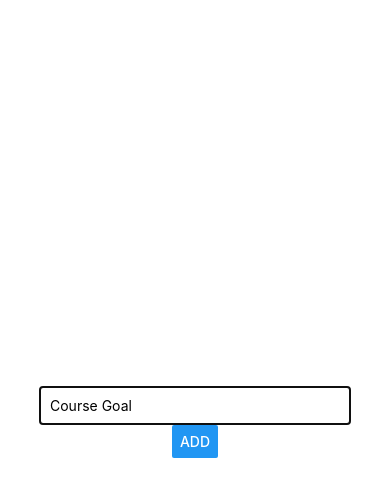
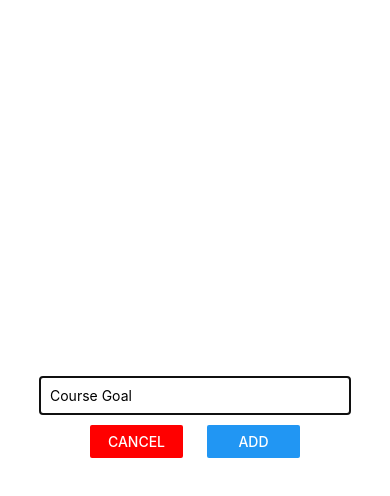
Before and after one commit to calvincurry22/React-native-goalSetter, a React Native app: screen / in a window 390 px wide. Both pictures are taken after a click on the button "ADD NEW GOAL". Shown: the top 496 px of the page. Built offline with nearby package versions, Linux system fonts and the light colour scheme.

Commit message:
Added functionality for cancel button to toggle modal and add button to render goals

```diff
--- a/App.js
+++ b/App.js
@@ -29,6 +29,7 @@ export default function App() {
       <GoalInput
         addGoalHandler={addGoalHandler}
         isAddMode={isAddMode}
+        toggleModal={toggleModal}
       />
       <FlatList
         keyExtractor={(item, index) => item.id}
--- a/components/GoalInput.js
+++ b/components/GoalInput.js
@@ -2,10 +2,19 @@ import React, { useState } from 'react';
 import { Button, Modal, StyleSheet, TextInput, View } from 'react-native';
 
 
-export default ({ addGoalHandler, isAddMode }) => {
+export default ({ addGoalHandler, isAddMode, toggleModal }) => {
     const [enteredGoal, setEnteredGoal] = useState('')
     const goalInputHandler = (enteredText) => setEnteredGoal(enteredText)
 
+    const addGoal = () => {
+        addGoalHandler(enteredGoal);
+        setEnteredGoal('');
+    }
+
+    const cancelGoal = () => {
+        toggleModal();
+        setEnteredGoal('')
+    }
 
     return (
         <Modal visible={isAddMode} animationType="slide">
@@ -16,7 +25,14 @@ export default ({ addGoalHandler, isAddMode }) => {
                     onChangeText={goalInputHandler}
                     value={enteredGoal}
                 />
-                <Button title="ADD" onPress={addGoalHandler.bind(this, enteredGoal)} />
+                <View style={styles.buttonContainer}>
+                    <View style={styles.button}>
+                        <Button title="CANCEL" color="red" onPress={cancelGoal} />
+                    </View>
+                    <View style={styles.button}>
+                        <Button title="ADD" onPress={addGoal} />
+                    </View>
+                </View>
             </View>
         </Modal>
         /*Calling .bind above (line 18) is another way of adding an argument to
@@ -38,5 +54,14 @@ const styles = StyleSheet.create({
         borderBottomColor: 'black',
         borderWidth: 1,
         padding: 10
+    },
+    buttonContainer: {
+        flexDirection: 'row',
+        justifyContent: 'space-around',
+        marginVertical: 10,
+        width: '60%'
+    },
+    button: {
+        width: '40%'
     }
 })
```
